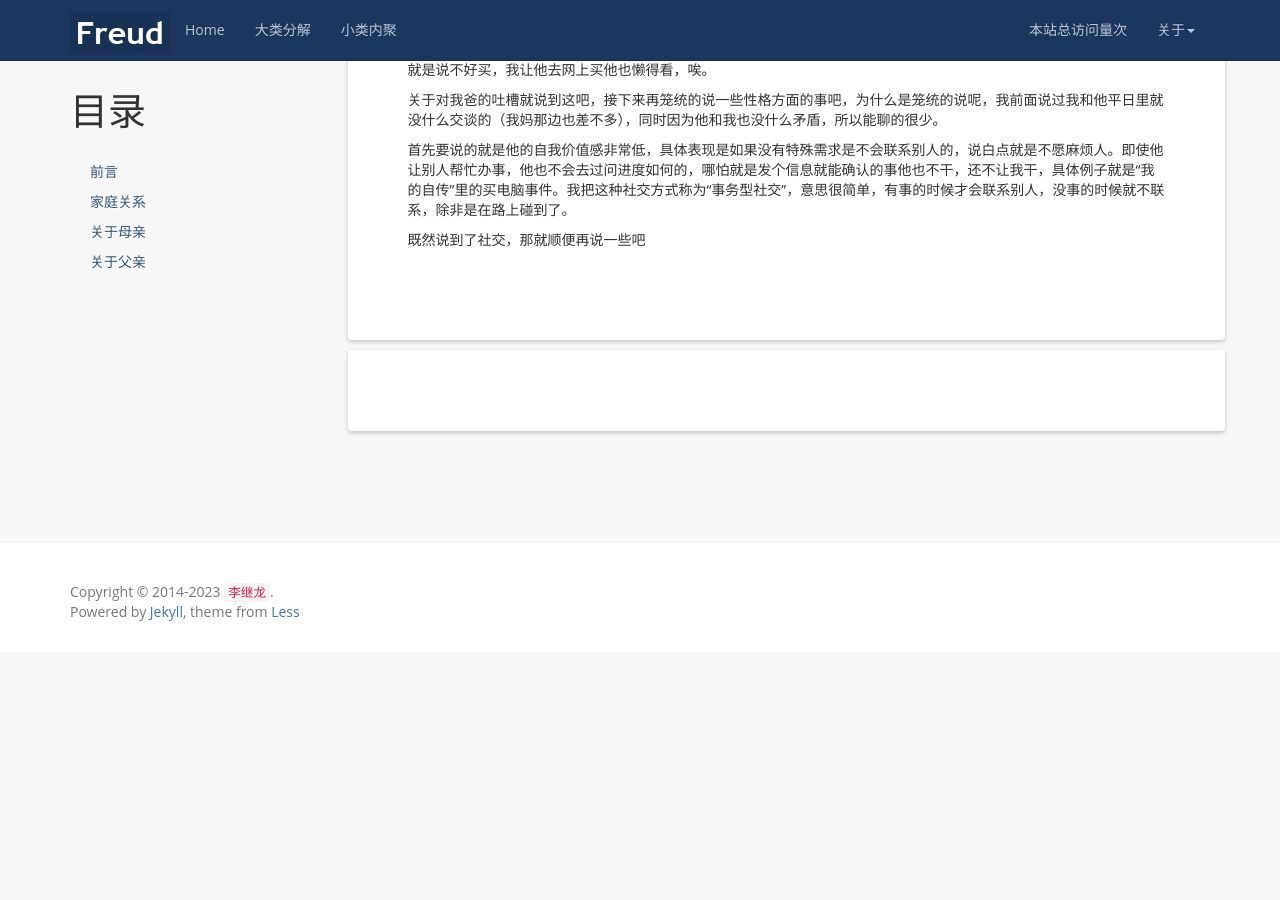
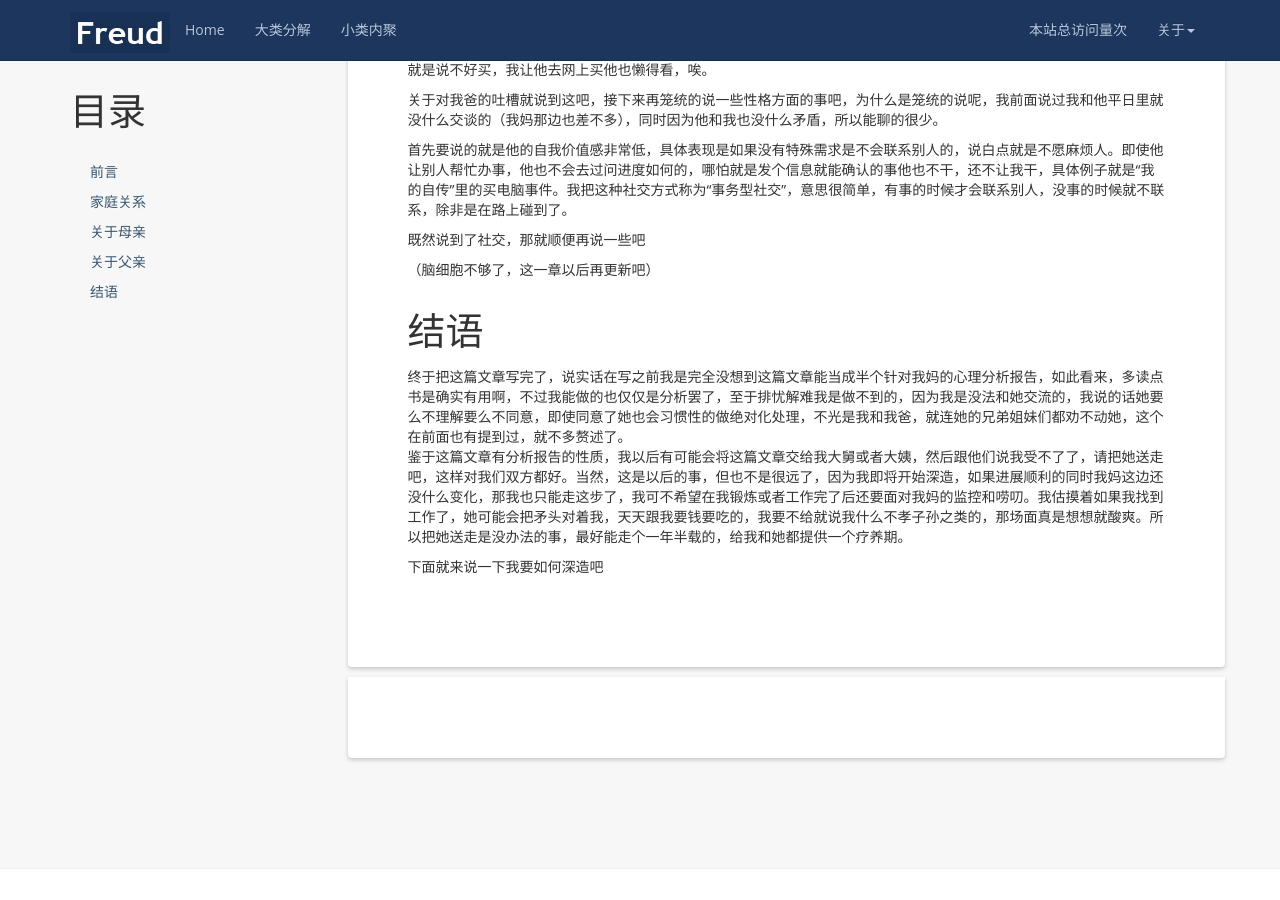
Before and after one commit to kljzndx/My-Blog, a Jekyll site: the page built from _posts/2022-11-23-细说家庭关系.md, in a window 1280 px wide and 900 px high, scrolled down 7544 px. Built offline with Jekyll 4.4.1, drawn with Linux system fonts in a browser that asks for light colours; nearby versions of some CDN libraries; comment, search, counter and statistics services are not loaded; before the commit the page ends 8196 px from its top, so only the background shows below that.

Commit message:
写作状态同步---这篇文章的性质

```diff
--- a/_posts/2022-11-23-细说家庭关系.md
+++ b/_posts/2022-11-23-细说家庭关系.md
@@ -163,3 +163,12 @@ ok，我妈的身体已经介绍完了，由于我爸的身体没这么奇葩，
 首先要说的就是他的自我价值感非常低，具体表现是如果没有特殊需求是不会联系别人的，说白点就是不愿麻烦人。即使他让别人帮忙办事，他也不会去过问进度如何的，哪怕就是发个信息就能确认的事他也不干，还不让我干，具体例子就是“我的自传”里的买电脑事件。我把这种社交方式称为“事务型社交”，意思很简单，有事的时候才会联系别人，没事的时候就不联系，除非是在路上碰到了。
 
 既然说到了社交，那就顺便再说一些吧
+
+（脑细胞不够了，这一章以后再更新吧）
+
+# 结语
+
+终于把这篇文章写完了，说实话在写之前我是完全没想到这篇文章能当成半个针对我妈的心理分析报告，如此看来，多读点书是确实有用啊，不过我能做的也仅仅是分析罢了，至于排忧解难我是做不到的，因为我是没法和她交流的，我说的话她要么不理解要么不同意，即使同意了她也会习惯性的做绝对化处理，不光是我和我爸，就连她的兄弟姐妹们都劝不动她，这个在前面也有提到过，就不多赘述了。
+鉴于这篇文章有分析报告的性质，我以后有可能会将这篇文章交给我大舅或者大姨，然后跟他们说我受不了了，请把她送走吧，这样对我们双方都好。当然，这是以后的事，但也不是很远了，因为我即将开始深造，如果进展顺利的同时我妈这边还没什么变化，那我也只能走这步了，我可不希望在我锻炼或者工作完了后还要面对我妈的监控和唠叨。我估摸着如果我找到工作了，她可能会把矛头对着我，天天跟我要钱要吃的，我要不给就说我什么不孝子孙之类的，那场面真是想想就酸爽。所以把她送走是没办法的事，最好能走个一年半载的，给我和她都提供一个疗养期。
+
+下面就来说一下我要如何深造吧
```
